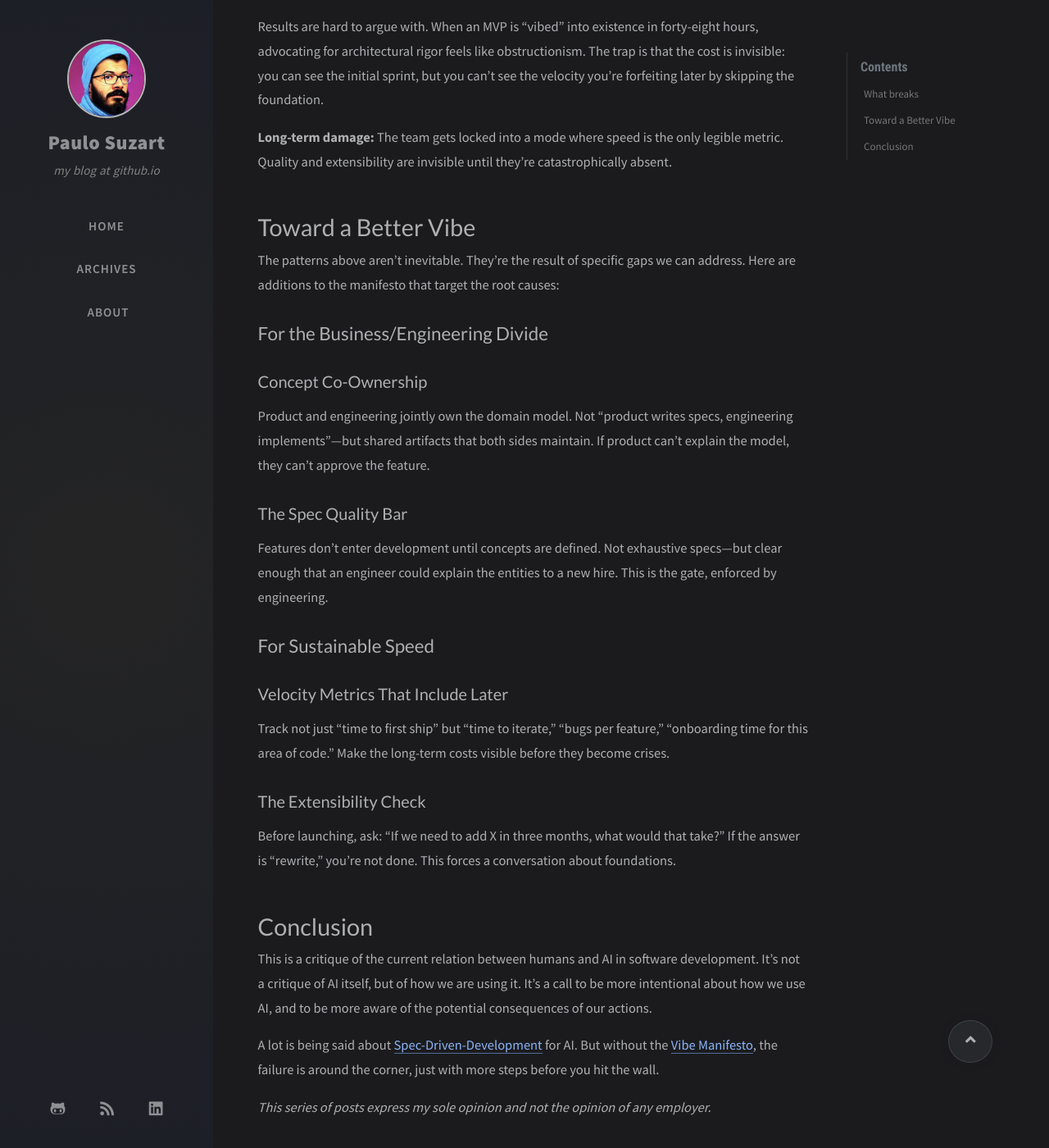
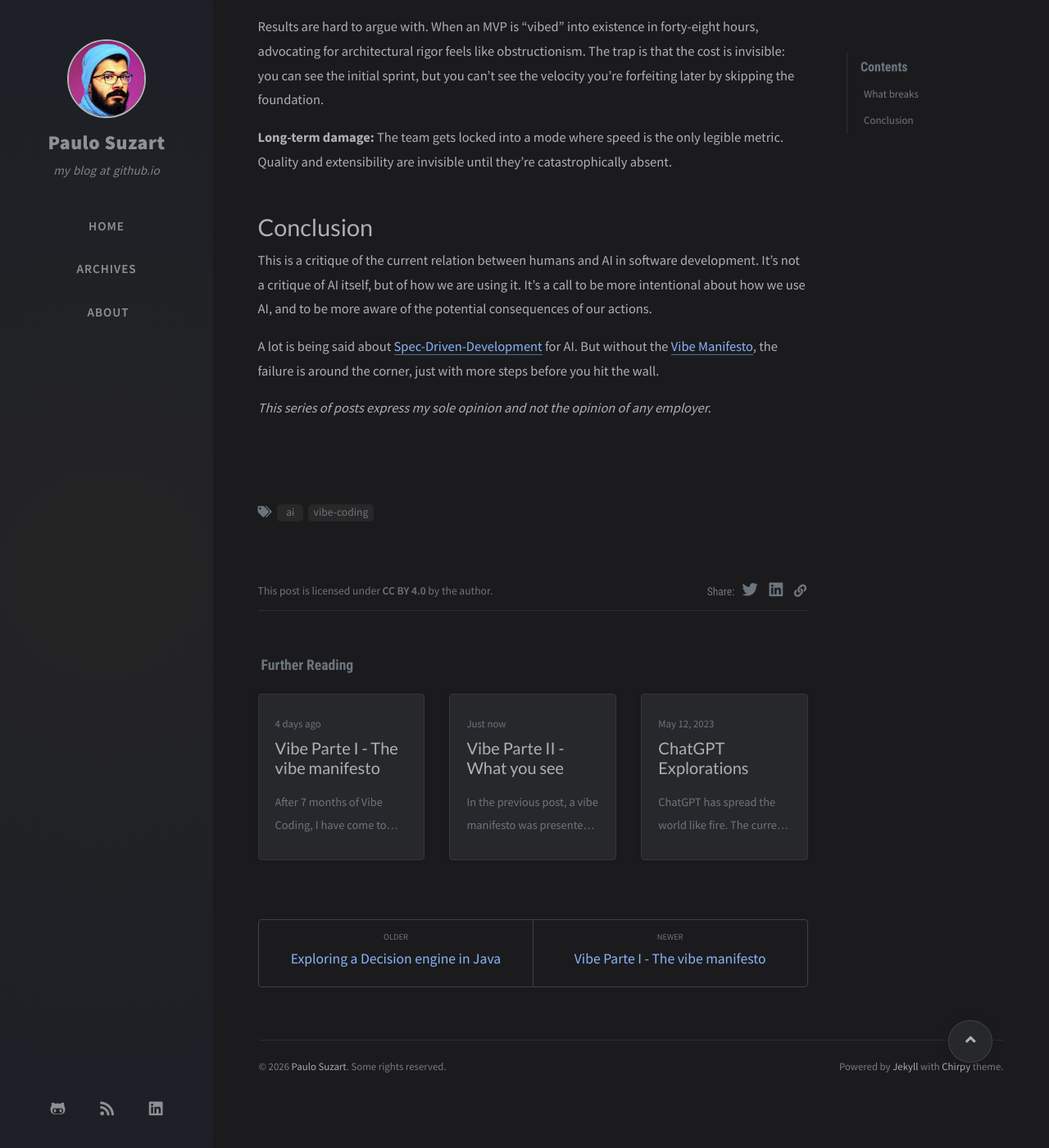
Before and after one commit to paulosuzart/paulosuzart.github.io, a Jekyll site: the page built from _posts/2026-02-15-part-III-what-breaks.md, in a window 1280 px wide and 1400 px high, scrolled down 2250 px. Shown: the whole window at 82% size. Built offline with Jekyll 4.4.1, drawn with Linux system fonts in a browser that asks for light colours; nearby versions of some CDN libraries; comment, search, counter and statistics services are not loaded; some of the changed text lies outside the part shown.

Commit message:
Adding content

```diff
--- a/_posts/2026-02-15-part-III-what-breaks.md
+++ b/_posts/2026-02-15-part-III-what-breaks.md
@@ -66,30 +66,6 @@ Results are hard to argue with. When an MVP is "vibed" into existence in forty-e
 **Long-term damage:** The team gets locked into a mode where speed is the only legible metric. Quality and extensibility are invisible until they're catastrophically absent.
 
 
-# Toward a Better Vibe
-
-The patterns above aren't inevitable. They're the result of specific gaps we can address. Here are additions to the manifesto that target the root causes:
-
-## For the Business/Engineering Divide
-
-### Concept Co-Ownership
-
-Product and engineering jointly own the domain model. Not "product writes specs, engineering implements"—but shared artifacts that both sides maintain. If product can't explain the model, they can't approve the feature.
-
-### The Spec Quality Bar
-
-Features don't enter development until concepts are defined. Not exhaustive specs—but clear enough that an engineer could explain the entities to a new hire. This is the gate, enforced by engineering.
-
-## For Sustainable Speed
-
-### Velocity Metrics That Include Later
-
-Track not just "time to first ship" but "time to iterate," "bugs per feature," "onboarding time for this area of code." Make the long-term costs visible before they become crises.
-
-### The Extensibility Check
-
-Before launching, ask: "If we need to add X in three months, what would that take?" If the answer is "rewrite," you're not done. This forces a conversation about foundations.
-
 # Conclusion
 
 This is a critique of the current relation between humans and AI in software development. It's not a critique of AI itself, but of how we are using it. It's a call to be more intentional about how we use AI, and to be more aware of the potential consequences of our actions.
--- /dev/null
+++ b/tags/ai.html
@@ -0,0 +1,5 @@
+---
+layout: tag
+title: ai
+tag: ai
+---
--- /dev/null
+++ b/tags/vibe-coding.html
@@ -0,0 +1,5 @@
+---
+layout: tag
+title: vibe-coding
+tag: vibe-coding
+---
```
Also changed, not shown: other parts of _posts/2026-02-15-part-III-what-breaks.md (+1 -1 lines), _posts/2026-02-05-part-I-the-vibe-manifesto.md (+8 -0 lines), _posts/2026-02-10-part-II-what-you-see.md (+1 -1 lines).
